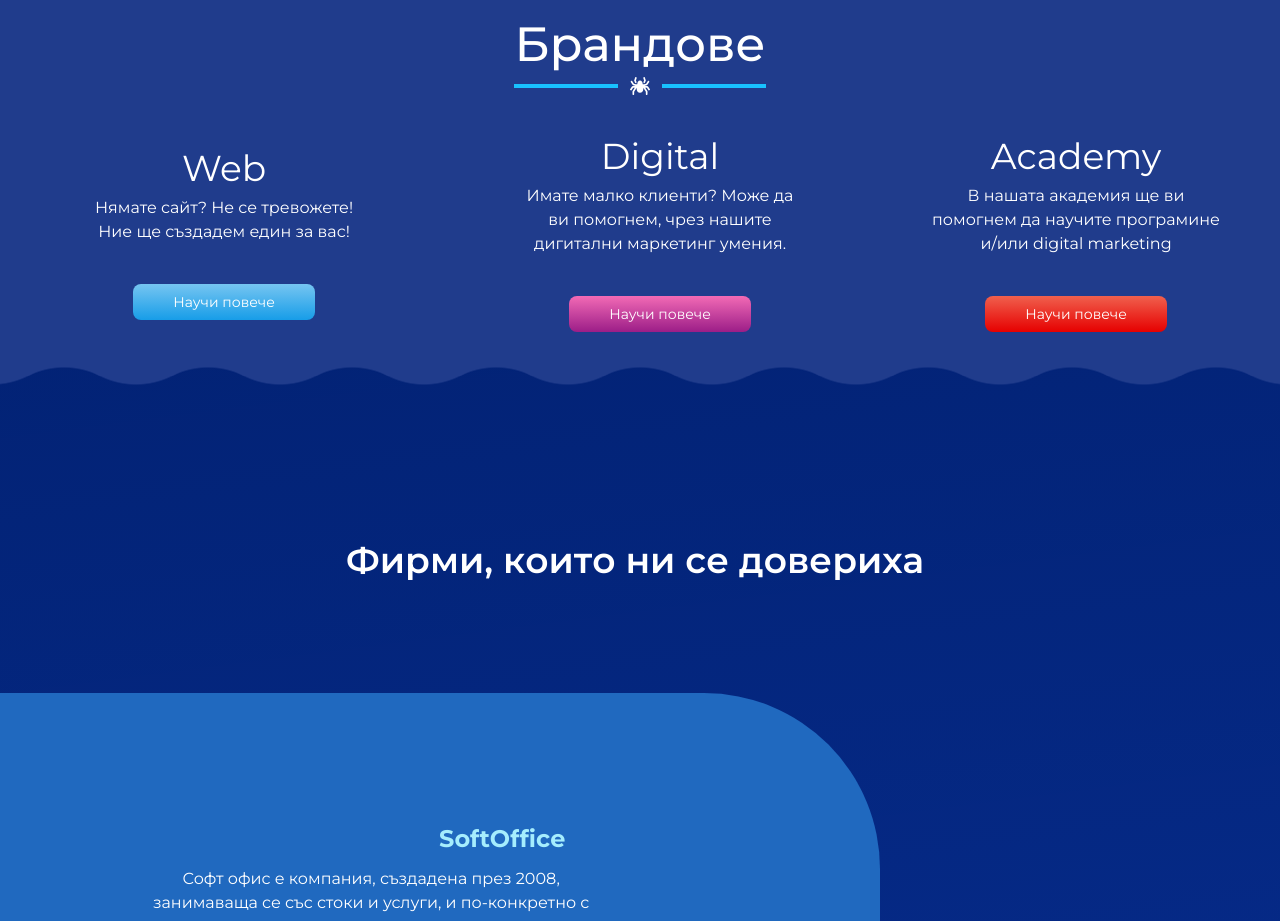
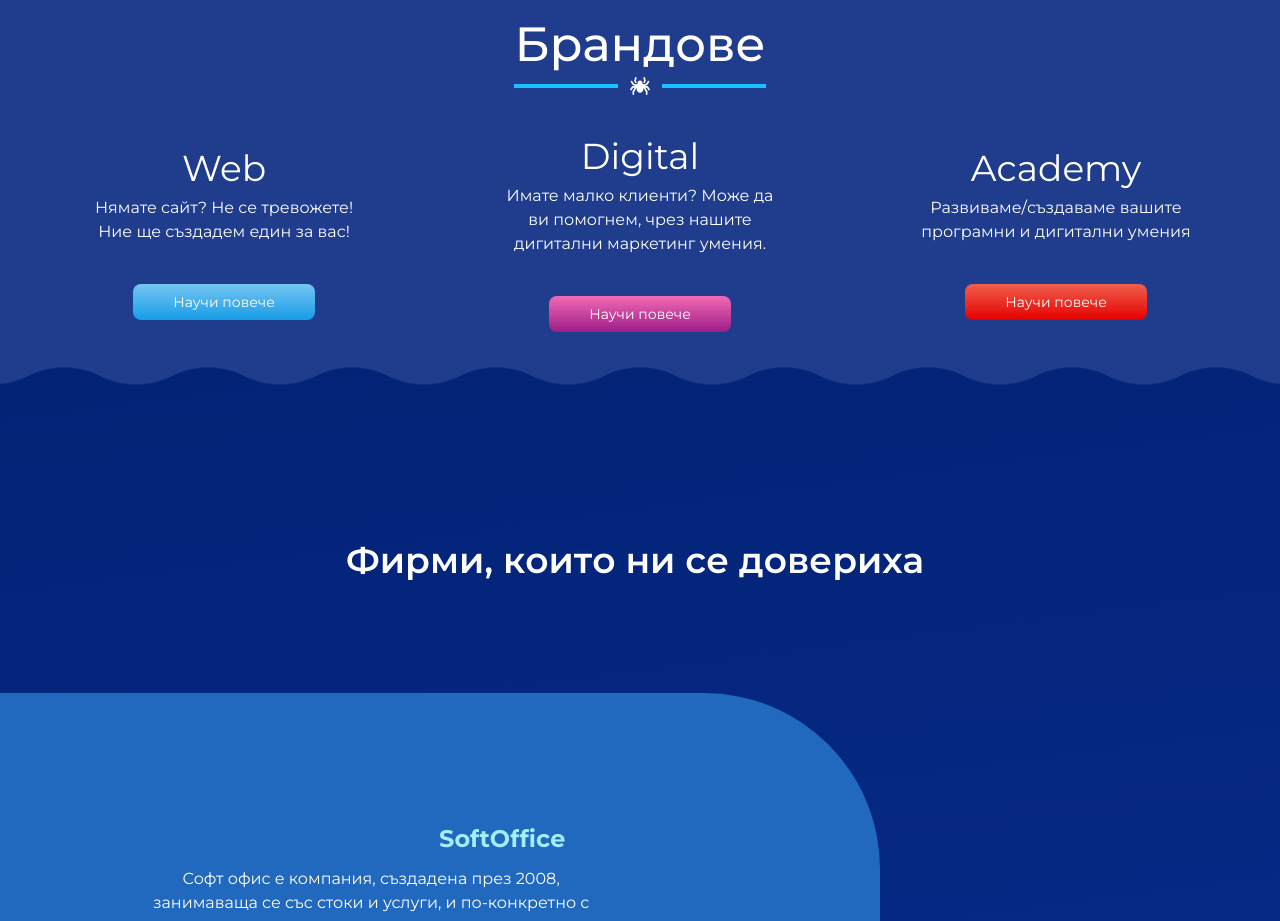
Before and after one commit to StroverIT/Strover, a Next.js app: page / in a window 1280 px wide. Shown: the part 2520-3441 px from the top of the page. Built offline with nearby package versions, Linux system fonts and the light colour scheme; a web font is replaced by a local one.

Commit message:
again fixing many things

```diff
--- a/components/indexPage/ServiceComp/Container.js
+++ b/components/indexPage/ServiceComp/Container.js
@@ -13,6 +13,7 @@ export default function Container({
 }) {
   return (
     <FadeIn delay={delay} duration={0.8}>
+      <div className="">
         <h3 className="text-4xl">{title}</h3>
         <p className="xl:max-w-[18rem] mt-2 whitespace-pre-line">{p}</p>
         <div className="mt-5 md:mt-10 ">
@@ -22,6 +23,7 @@ export default function Container({
             </button>
           </Link>
         </div>
+      </div>
     </FadeIn>
   );
 }
--- a/components/indexPage/Services.js
+++ b/components/indexPage/Services.js
@@ -13,7 +13,7 @@ export default function Services() {
       <div className="text-white flex-center">
         <HeaderSpider title="Брандове" size="text-5xl" />
       </div>
-      <section className="container grid items-center justify-center mt-10 text-white zeroToXl:text-center grid-cols xl:grid-cols-3 xl:space-x-10 zeroToXl:gap-y-10">
+      <section className="container grid items-center justify-center mt-10 text-white zeroToXl:text-center grid-cols xl:grid-cols-3 zeroToXl:gap-y-10">
         {/* Web container */}
 
         <Container
@@ -36,7 +36,7 @@ export default function Services() {
         {/* \n */}
         <Container
           title="Academy"
-          p={`В нашата академия ще ви помогнем да научите програмине и/или digital marketing`}
+          p={`Развиваме/създаваме вашите програмни и дигитални умения`}
           link="/academy"
           btnColor="btn-academy-bg-color"
           moreClasses="md:flex md:justify-end md:items-end md:text-end md:flex-col text-center"
```
Lines whose indentation alone changed are shown as unchanged.
